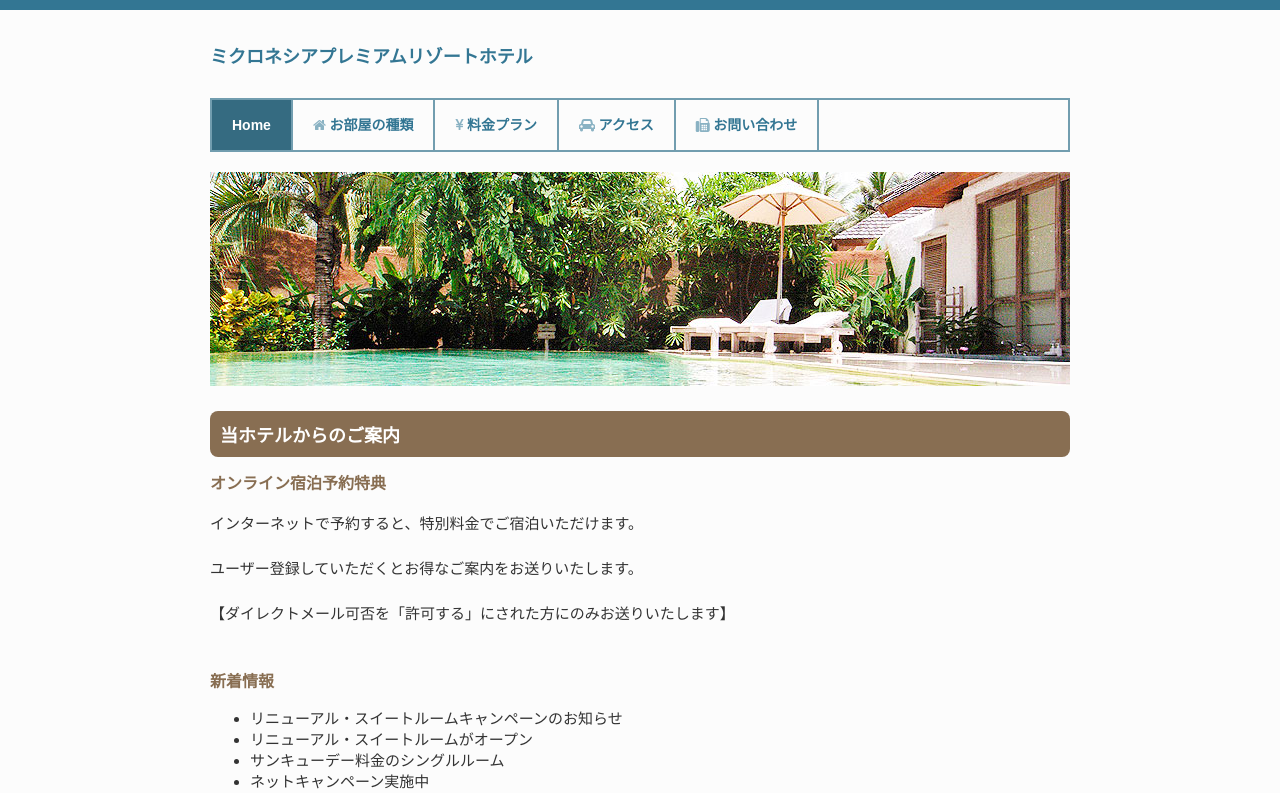
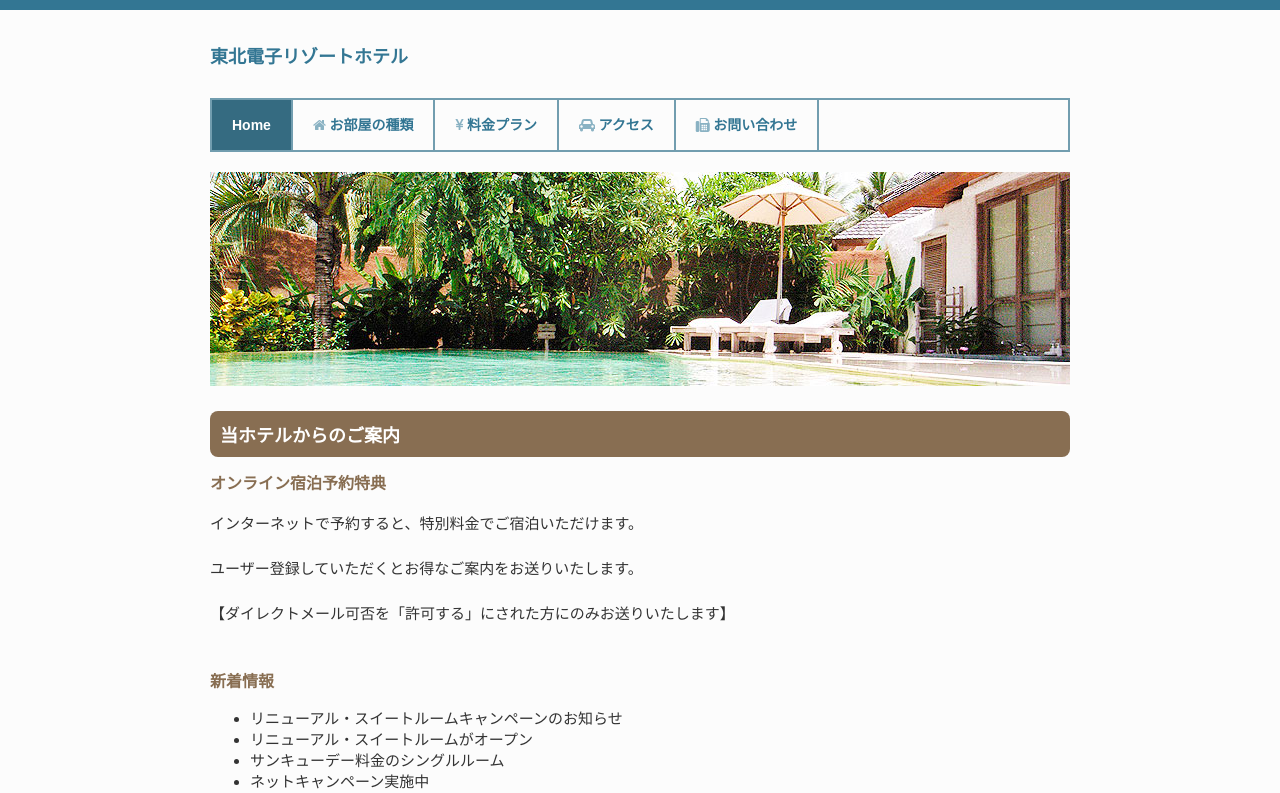
Before and after one commit to kahoyarinome/demo, a plain HTML site: page index.html in a window 1280 px wide. Shown: the top 793 px of the page. Drawn offline with Linux system fonts and the light colour scheme.

Commit message:
タイトルを変更

```diff
--- a/index.html
+++ b/index.html
@@ -4,13 +4,13 @@
 	<meta http-equiv="content-type" content="text/html; charset=utf-8">
 	<link rel="stylesheet" type="text/css" href="css/main.css" media="screen">
 	<link href="http://maxcdn.bootstrapcdn.com/font-awesome/4.1.0/css/font-awesome.min.css" rel="stylesheet">
-	<title>ミクロネシアプレミアムリゾートホテル</title>
+	<title>東北電子リゾートホテル</title>
 	<script type="text/javascript" src="js/main.js"></script>
 </head>
 <body>
 <div id="container">
 	<div id="header">
-	<h1 class="site-name">ミクロネシアプレミアムリゾートホテル</h1>
+	<h1 class="site-name">東北電子リゾートホテル</h1>
 	<ul id="nav">
 		<li class="active"><a href="index.html" title="TOPページへ戻る">Home</a></li>
 		<li><a href="#" title="お部屋の一覧はこちらから"><i class="fa fa-home light">&nbsp;</i>お部屋の種類</a></li>
```
